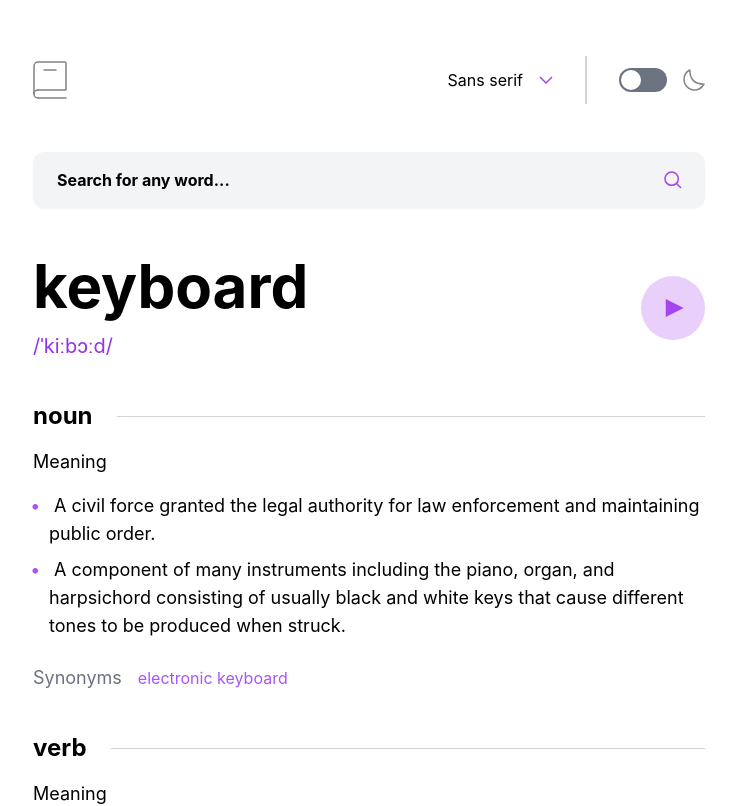
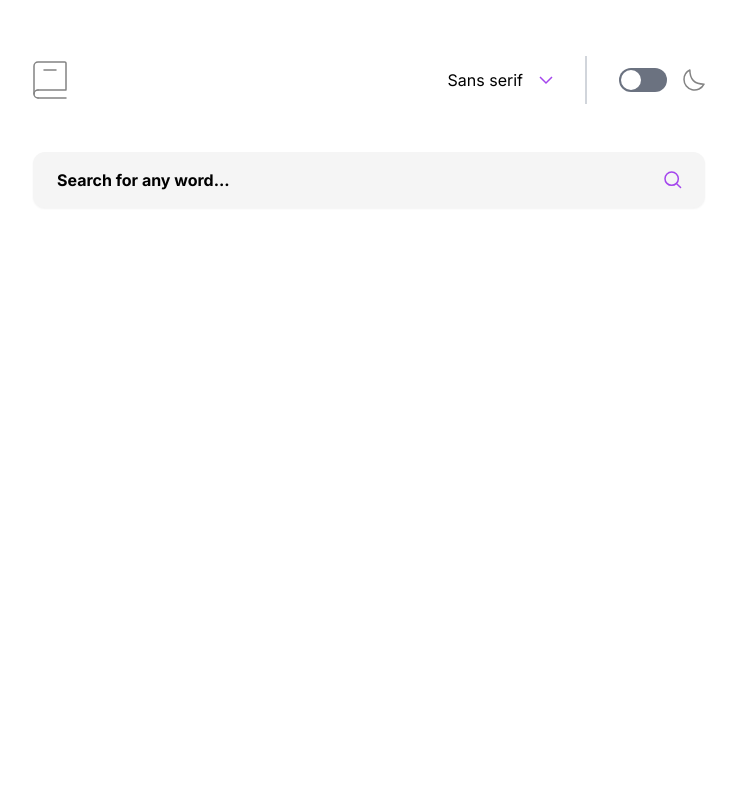
Before and after one commit to yusuf-ad/dictionary-app, a React (Vite) app: page / in a window 1280 px wide. Shown: the top 806 px of the page, without its empty margins (271-1007 px from the left). Built offline with nearby package versions, Linux system fonts and the light colour scheme.

Commit message:
Add WordContextProvider and ToggleDarkMode component

```diff
--- a/src/App.jsx
+++ b/src/App.jsx
@@ -4,6 +4,7 @@ import Container from "./components/Container";
 import KeywordSection from "./components/KeywordSection";
 import WordDefinition from "./components/WordDefinition";
 import WordSource from "./components/WordSource";
+import { useWordContext } from "./WordContext";
 
 const meanings = [
   `  A civil force granted the legal authority for law enforcement
@@ -14,12 +15,23 @@ const meanings = [
 ];
 
 function App() {
+  const { currentWord, isLoading } = useWordContext();
+
+  const { word, phonetics } = currentWord;
+
   return (
     <Container classes={`max-w-2xl mx-auto`}>
       <Header />
 
+      {isLoading && (
+        <div className="flex justify-center items-center">
+          <div className="animate-spin rounded-full h-14 w-14 border-t-2 border-b-2 mt-12 border-purple-500"></div>
+        </div>
+      )}
+
+      {currentWord && !isLoading && (
         <Main>
-        <KeywordSection />
+          <KeywordSection word={word} />
 
           <WordDefinition
             wordType="noun"
@@ -31,6 +43,7 @@ function App() {
 
           <WordSource />
         </Main>
+      )}
     </Container>
   );
 }
--- /dev/null
+++ b/src/WordContext.jsx
@@ -0,0 +1,48 @@
+import { createContext, useContext, useState } from "react";
+
+const WordContext = createContext();
+
+function WordContextProvider({ children }) {
+  const [currentWord, setCurrentWord] = useState("");
+  const [status, setStatus] = useState("idle");
+
+  async function getWord(word) {
+    setStatus("loading");
+
+    try {
+      const res = await fetch(
+        "https://api.dictionaryapi.dev/api/v2/entries/en/" + word
+      );
+      const [data] = await res.json();
+
+      setStatus("success");
+      console.log(data);
+
+      setCurrentWord(data);
+    } catch (err) {
+      console.log(`ERROR 🔥`);
+      setStatus("error");
+    }
+  }
+
+  const isLoading = status === "loading";
+  const error = status === "error";
+
+  return (
+    <WordContext.Provider value={{ currentWord, getWord, error, isLoading }}>
+      {children}
+    </WordContext.Provider>
+  );
+}
+
+function useWordContext() {
+  const context = useContext(WordContext);
+
+  if (!context) {
+    throw new Error("useWordContext must be used within a WordContextProvider");
+  }
+
+  return context;
+}
+
+export { WordContextProvider, useWordContext };
--- a/src/components/Header.jsx
+++ b/src/components/Header.jsx
@@ -1,4 +1,5 @@
 import SearchBar from "./SearchBar";
+import ToggleDarkMode from "./ToggleDarkMode";
 
 function Header() {
   return (
@@ -14,12 +15,7 @@ function Header() {
             <img src="/assets/icon-arrow-down.svg" alt="arrow down icon" />
           </div>
 
-          <div className="flex items-center gap-4 border-l-2 border-gray-300 pl-8 h-12">
-            <div className="relative bg-gray-500 h-6 w-12 rounded-full">
-              <div className="h-5 w-5 absolute bg-white rounded-full top-1/2 left-3 -translate-x-1/2 -translate-y-1/2"></div>
-            </div>
-            <img src="/assets/icon-moon.svg" alt="moon icon" />
-          </div>
+          <ToggleDarkMode />
         </div>
       </div>
 
--- a/src/components/KeywordSection.jsx
+++ b/src/components/KeywordSection.jsx
@@ -1,12 +1,12 @@
-function KeywordSection() {
+function KeywordSection({ word, phonetics }) {
   return (
     <section className="flex justify-between items-center mt-12">
       <div className="flex flex-col gap-4 ">
-        <h1 className="font-bold text-black text-6xl">keyboard</h1>
-        <span className="text-purple-600 text-xl">/ˈkiːbɔːd/</span>
+        <h1 className="font-bold text-6xl">{word}</h1>
+        <span className="text-primary font-bold text-xl">{phonetics}</span>
       </div>
 
-      <div className="w-16 h-16 rounded-full bg-purple-100/5">
+      <div className="w-20 h-20 rounded-full bg-purple-100 hover:bg-purple-300 cursor-pointer flex ">
         <img src="/assets/icon-play.svg" alt="play icon" />
       </div>
     </section>
--- a/src/components/SearchBar.jsx
+++ b/src/components/SearchBar.jsx
@@ -1,9 +1,21 @@
+import { useWordContext } from "../WordContext";
+
 function SearchBar() {
+  const { getWord } = useWordContext();
+
+  function handleSubmit(e) {
+    e.preventDefault();
+
+    const word = e.target.search.value;
+
+    getWord(word);
+  }
+
   return (
-    <div className="relative mt-12">
+    <form onSubmit={handleSubmit} className="relative mt-12">
       <input
         id="search"
-        className="w-full bg-gray-100 py-4 px-6 rounded-xl placeholder:text-black placeholder:font-bold placeholder-opacity-50 focus:outline-none focus:ring-2 focus:ring-purple-500 focus:ring-opacity-50 overflow-hidden shadow-sm"
+        className="w-full bg-inputColor py-4 px-6 rounded-xl placeholder:text-textColor placeholder:font-bold placeholder-opacity-50 focus:outline-none focus:ring-2 focus:ring-purple-500 focus:ring-opacity-50 overflow-hidden shadow-sm"
         type="text"
         placeholder="Search for any word..."
       />
@@ -17,7 +29,7 @@ function SearchBar() {
           />
         </button>
       </label>
-    </div>
+    </form>
   );
 }
 
--- /dev/null
+++ b/src/components/ToggleDarkMode.jsx
@@ -0,0 +1,50 @@
+import { useEffect, useState } from "react";
+
+function ToggleDarkMode() {
+  const [isDarkMode, setIsDarkMode] = useState(false);
+
+  function handleToggle() {
+    setIsDarkMode(!isDarkMode);
+  }
+
+  useEffect(() => {
+    if (isDarkMode) {
+      document.documentElement.dataset.theme = "dark";
+      document.documentElement.classList.add = "dark";
+    } else {
+      document.documentElement.dataset.theme = "light";
+      document.documentElement.classList.remove = "dark";
+    }
+  });
+
+  return (
+    <div className="flex items-center gap-4 border-l-2 border-gray-300 pl-8 h-12">
+      <input
+        checked={isDarkMode}
+        onChange={handleToggle}
+        type="checkbox"
+        className="hidden peer"
+        id="toggle"
+      />
+      <label
+        htmlFor="toggle"
+        className="relative bg-gray-500 h-6 w-12 rounded-full transition-colors duration-300 ease-in-out cursor-pointer peer-checked:bg-primary peer-hover"
+      >
+        <div
+          className={`h-5 w-5 absolute bg-white rounded-full top-1/2 -translate-y-1/2 transition-all duration-300 ${
+            isDarkMode ? "translate-x-[26px]" : "translate-x-[2px]"
+          }`}
+        ></div>
+      </label>
+
+      <img
+        className="cursor-pointer"
+        onClick={handleToggle}
+        src="/assets/icon-moon.svg"
+        alt="moon icon"
+      />
+    </div>
+  );
+}
+
+export default ToggleDarkMode;
--- a/src/components/WordDefinition.jsx
+++ b/src/components/WordDefinition.jsx
@@ -1,13 +1,13 @@
 function WordDefinition({ wordType, meanings, synonyms }) {
   return (
     <section className="mt-10">
-      <div className="flex items-center gap-6 mb-4">
-        <h2 className="text-black font-bold text-2xl">{wordType}</h2>
+      <div className="flex items-center gap-6 mb-6">
+        <h2 className="font-bold text-2xl">{wordType}</h2>
         <div className="w-full h-[1px] bg-gray-300"></div>
       </div>
 
       <div className="text-lg">
-        <h3 className="mb-4">Meaning</h3>
+        <h3 className="mb-4 text-xl">Meaning</h3>
 
         <ul className="space-y-2 pl-4">
           {meanings.map((meaning) => (
@@ -18,9 +18,11 @@ function WordDefinition({ wordType, meanings, synonyms }) {
         </ul>
 
         {synonyms && (
-          <p className="mt-6 text-gray-500">
+          <p className="mt-6 text-gray-500 text-xl">
             Synonyms
-            <span className="text-purple-500 text-base ml-4">{synonyms}</span>
+            <span className="text-primary font-bold text-base ml-4">
+              {synonyms}
+            </span>
           </p>
         )}
       </div>
--- a/src/index.css
+++ b/src/index.css
@@ -1,10 +1,12 @@
+@import url("https://fonts.googleapis.com/css2?family=Inter:wght@100..900&display=swap");
+
 @tailwind base;
 @tailwind components;
 @tailwind utilities;
 
 @layer base {
   body {
-    @apply py-14 px-10 md:px-0;
+    @apply py-14 px-10 md:px-0 font-sans text-textColor bg-bgColor transition-colors duration-300;
   }
 
   .custom-bullet::before {
@@ -15,4 +17,26 @@
     width: 1em;
     margin-left: -1em;
   }
+
+  :root,
+  :root[data-theme="light"] {
+    --color-primary: 164 69 237;
+    --color-background: 255 255 255;
+    --input-background: 245 245 245;
+    --color-text: 0 0 0;
+  }
+
+  @media (prefers-color-scheme: dark) {
+    :root {
+      --color-background: 5 5 5;
+      --input-background: 31 31 31;
+      --color-text: 255 255 255;
+    }
+  }
+
+  :root[data-theme="dark"] {
+    --color-background: 5 5 5;
+    --input-background: 31 31 31;
+    --color-text: 255 255 255;
+  }
 }
--- a/src/main.jsx
+++ b/src/main.jsx
@@ -2,9 +2,12 @@ import React from "react";
 import ReactDOM from "react-dom/client";
 import App from "./App.jsx";
 import "./index.css";
+import { WordContextProvider } from "./WordContext.jsx";
 
 ReactDOM.createRoot(document.getElementById("root")).render(
   <React.StrictMode>
-    <App />
+    <WordContextProvider>
+      <App />
+    </WordContextProvider>
   </React.StrictMode>
 );
--- /dev/null
+++ b/src/useGetWord.js
@@ -0,0 +1,9 @@
+const API_URL = "https://api.dictionaryapi.dev/api/v2/entries/en";
+
+export async function useGetWord(word = "keyboard") {
+  const res = await fetch(`${API_URL}/${word}`);
+
+  const [data] = await res.json();
+
+  return data;
+}
--- a/tailwind.config.js
+++ b/tailwind.config.js
@@ -5,6 +5,17 @@ export default {
     extend: {
       fontFamily: {
         sans: ["Inter", "sans-serif"],
+        inconsolata: ["Inconsolata", "monospace"],
+        lola: ["Lola", "cursive"],
+      },
+      backgroundColor: {
+        bgColor: "rgb(var(--color-background))",
+        inputColor: "rgb(var(--input-background))",
+        primary: "rgb(var(--color-primary))",
+      },
+      textColor: {
+        textColor: "rgb(var(--color-text))",
+        primary: "rgb(var(--color-primary))",
       },
     },
   },
```
Also changed, not shown: 1 other file (tests, documents, lock files or other folders). Lines whose indentation alone changed are shown as unchanged.
